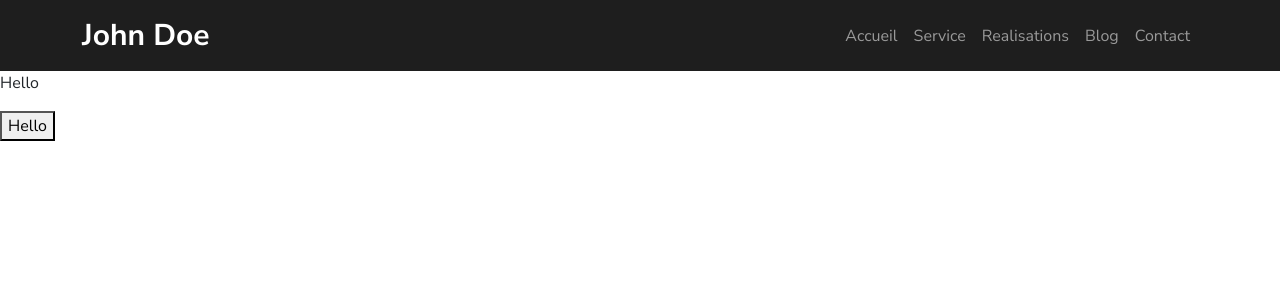
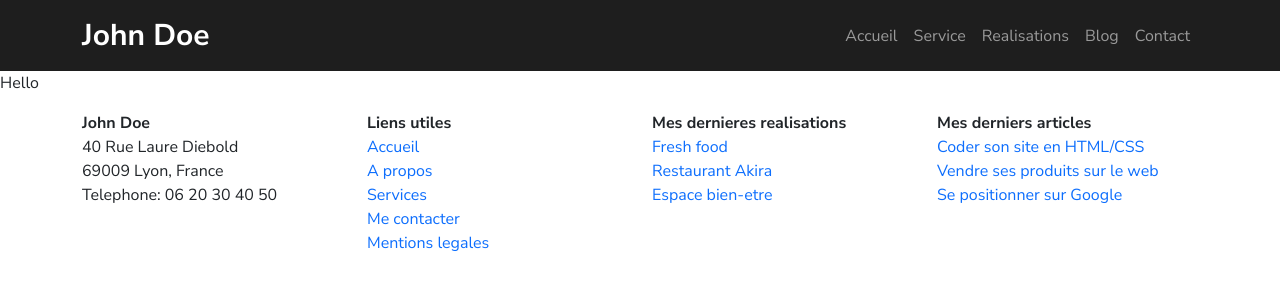
Before and after one commit to matiti61290/CV-react, a React (Create React App) app: page / in a window 1280 px wide. Shown: the top 300 px of the page. Built offline with nearby package versions, Linux system fonts and the light colour scheme.

Commit message:
footer without style and icon

```diff
--- a/src/App.js
+++ b/src/App.js
@@ -1,4 +1,5 @@
 import Header from "./components/Header.js"
+import Footer from "./components/footer.js"
 import {Routes, Route} from "react-router-dom"
 import Home from "./pages/Home.js"
 import Blog from "./pages/Blog.js"
@@ -17,7 +18,9 @@ function App() {
           <Route path="/realisations" element={<Realisation />}/>
           <Route path="/blog" element={<Blog />}/>
           <Route path="/contact" element={<Contact />}/>
+          <Route path="/legalnotice" element={<LegalNotice />} />
         </Routes>
+      <Footer />
     </div>
   );
 }
--- a/src/components/Header.js
+++ b/src/components/Header.js
@@ -4,7 +4,7 @@ import "../index.css"
 
 function Header() {
     return (
-        <Navbar expand="lg" bg="headerBackground" data-bs-theme="dark">
+        <Navbar expand="md" bg="headerBackground" data-bs-theme="dark">
             <Container>
                 <Navbar.Brand className="text-start"><strong style={{fontSize: "1.5em"}}>John Doe</strong></Navbar.Brand>
                 <Navbar.Toggle aria-controls="basic-navbar-nav" />
--- /dev/null
+++ b/src/components/footer.js
@@ -0,0 +1,41 @@
+import React from "react";
+import {Link} from "react-router-dom"
+
+function Footer() {
+    return(
+        <div className="container">
+            <div className="row">
+                <div className="col-12 col-sm-6 col-md-3">
+                    <strong>John Doe</strong>
+                    <address>
+                        40 Rue Laure Diebold <br />
+                        69009 Lyon, France <br />
+                        Telephone: 06 20 30 40 50 <br />
+                    </address>
+                </div>
+                <div className="col-12 col-sm-6 col-md-3 d-flex flex-column">
+                    <strong>Liens utiles</strong>
+                    <Link to="/" className="text-decoration-none">Accueil</Link>
+                    <Link to="" className="text-decoration-none">A propos</Link>
+                    <Link to="/service" className="text-decoration-none">Services</Link>
+                    <Link tp="/contact" className="text-decoration-none">Me contacter</Link>
+                    <Link to="/legalnotice" className="text-decoration-none">Mentions legales</Link>
+                </div>
+                <div className="col-12 col-sm-6 col-md-3 d-flex flex-column">
+                    <strong>Mes dernieres realisations</strong>
+                    <Link to="" className="text-decoration-none">Fresh food</Link>
+                    <Link to="" className="text-decoration-none">Restaurant Akira</Link>
+                    <Link to="" className="text-decoration-none">Espace bien-etre</Link>
+                </div>
+                <div className="col-12 col-sm-6 col-md-3 d-flex flex-column">
+                    <strong>Mes derniers articles</strong>
+                    <Link to="" className="text-decoration-none">Coder son site en HTML/CSS</Link>
+                    <Link to="" className="text-decoration-none">Vendre ses produits sur le web</Link>
+                    <Link to="" className="text-decoration-none">Se positionner sur Google</Link>
+                </div>
+            </div>
+        </div>
+    )
+}
+
+export default Footer
--- a/src/pages/Home.js
+++ b/src/pages/Home.js
@@ -2,7 +2,6 @@ function Home() {
     return (
         <div>
         <p>Hello</p>
-        <button className="bg-header-bg">Hello</button>
         </div>
     )
 }
```
